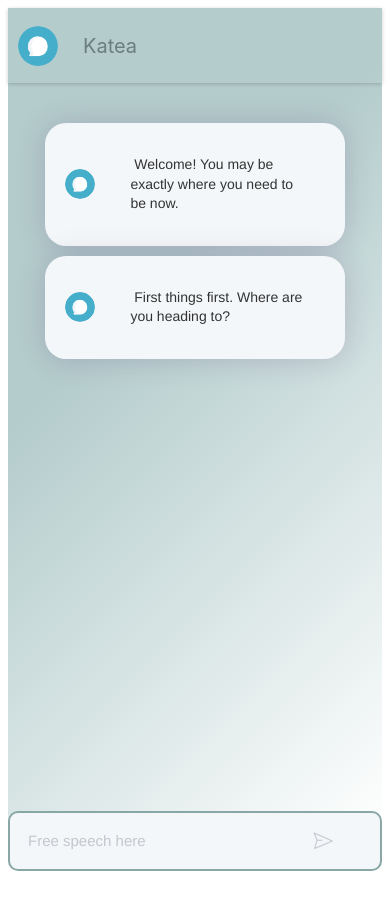
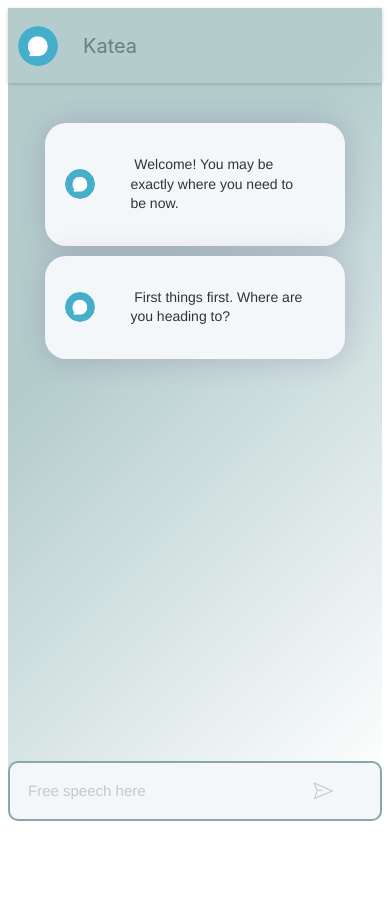
Before and after one commit to justafreak/katea-chatbot, a Svelte app in the folder ui/: page / in a window 390 px wide. After the commit the page ends 861 px from the top, so only its background shows below. Built offline with nearby package versions, Linux system fonts and the light colour scheme.

Commit message:
fix(ui): Fix user input field on movile

```diff
--- a/ui/src/components/Launcher.svelte
+++ b/ui/src/components/Launcher.svelte
@@ -11,6 +11,12 @@
     background-image: linear-gradient(-225deg, #b4cccc 35%, #ffffff);
     height: 100%;
   }
+
+  @media (max-width: 450px) {
+    .app-container {
+      height: 94%;
+    }
+  }
 </style>
 
 <div class="app-container">
```
Also changed, not shown: ui/src/components/Chat.svelte (line endings or trailing spaces).
